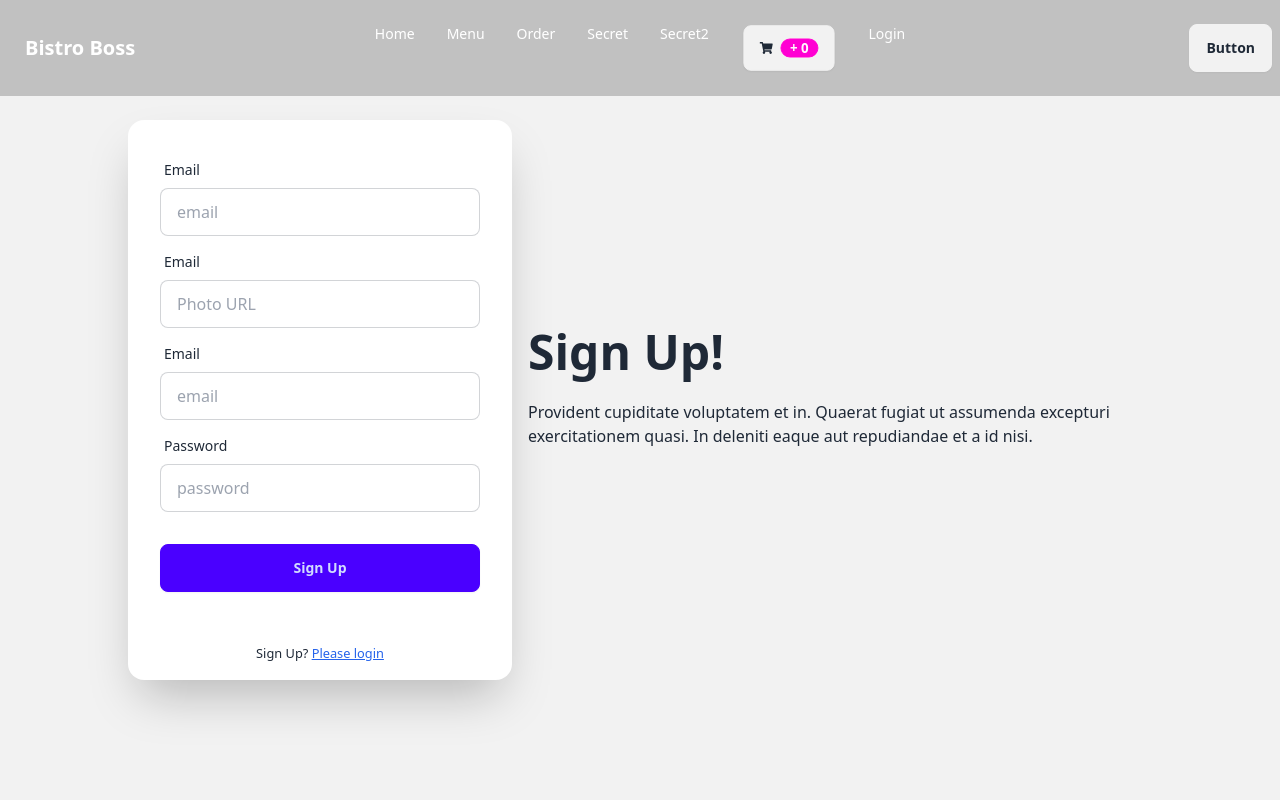
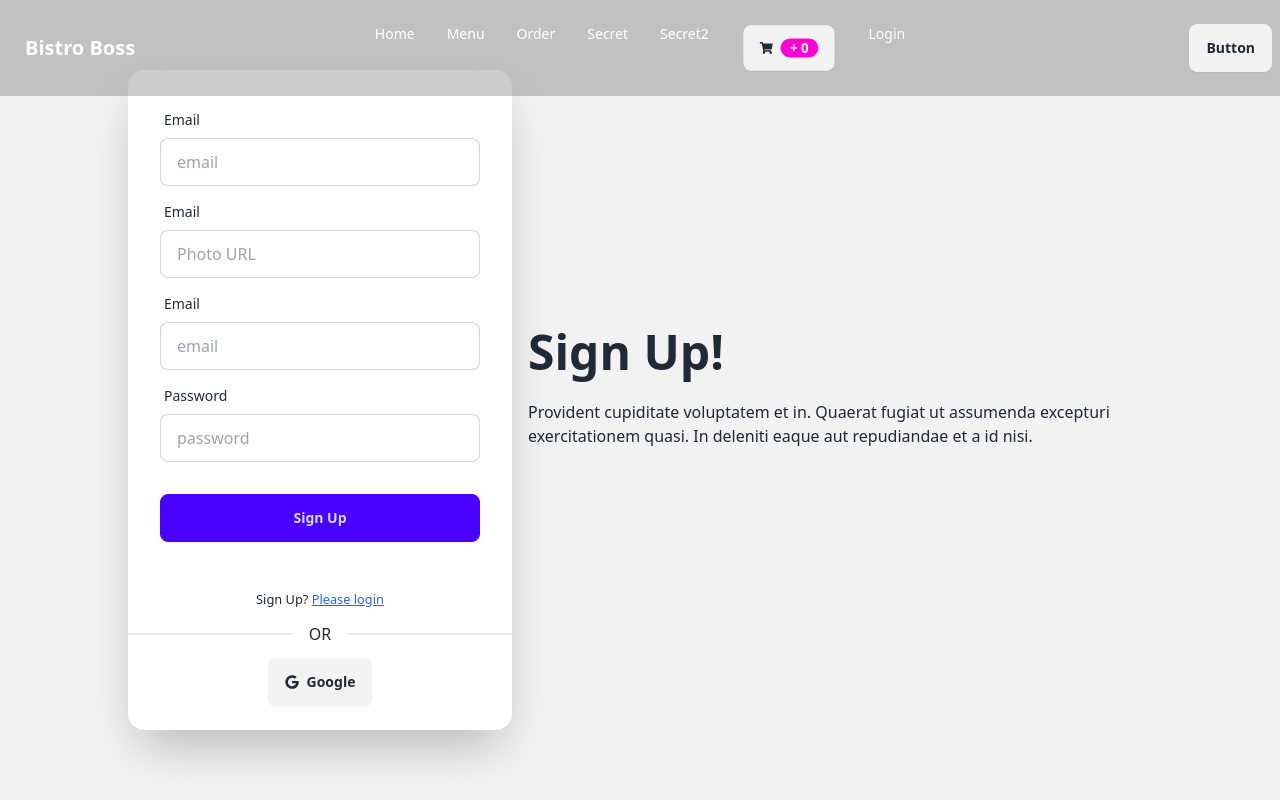
Before and after one commit to rabby-web/Bistro-Boss-Restaurant-Client, a React (Vite) app: page /signup in a window 1280 px wide. Shown: the top 800 px of the page. Built offline with nearby package versions, Linux system fonts and the light colour scheme; no server answers.

Commit message:
google sign in

```diff
--- /dev/null
+++ b/src/components/SocialLogin/SocialLogin.jsx
@@ -0,0 +1,21 @@
+import { FaGoogle } from "react-icons/fa";
+import useAuth from "../../hooks/useAuth";
+
+const SocialLogin = () => {
+  const { googleSignIn } = useAuth();
+  const handleGoogleSignIn = () => {
+    googleSignIn().then((result) => {
+      console.log(result.user);
+    });
+  };
+  return (
+    <div>
+      <button onClick={handleGoogleSignIn} className="btn w-full">
+        <FaGoogle></FaGoogle>
+        Google
+      </button>
+    </div>
+  );
+};
+
+export default SocialLogin;
--- a/src/pages/Login/Login.jsx
+++ b/src/pages/Login/Login.jsx
@@ -8,6 +8,7 @@
 import { Link, useLocation, useNavigate } from "react-router-dom";
 import { Helmet } from "react-helmet-async";
 import Swal from "sweetalert2";
+import SocialLogin from "../../components/SocialLogin/SocialLogin";
 
 const Login = () => {
   const [disabled, setDisabled] = useState(true);
@@ -131,6 +132,10 @@
                 </Link>{" "}
               </small>
             </p>
+            <div className="divider">OR</div>
+            <div className="flex mx-auto mb-6">
+              <SocialLogin></SocialLogin>
+            </div>
           </div>
         </div>
       </div>
--- a/src/pages/SignUp/SignUp.jsx
+++ b/src/pages/SignUp/SignUp.jsx
@@ -5,6 +5,7 @@
 import { AuthContext } from "../../providers/AuthProvider";
 import Swal from "sweetalert2";
 import useAxiosPublic from "../../hooks/useAxiosPublic";
+import SocialLogin from "../../components/SocialLogin/SocialLogin";
 
 const SignUp = () => {
   const axiosPublic = useAxiosPublic();
@@ -154,7 +155,7 @@
                 <button className="btn btn-primary">Sign Up</button>
               </div>
             </form>
-            <p className="text-center p-4">
+            <p className="text-center pt-3">
               <small>
                 Sign Up?{" "}
                 <Link to="/login" className="text-blue-600 underline">
@@ -162,6 +163,10 @@
                 </Link>{" "}
               </small>
             </p>
+            <div className="divider">OR</div>
+            <div className="flex mx-auto mb-6">
+              <SocialLogin></SocialLogin>
+            </div>
           </div>
         </div>
       </div>
--- a/src/providers/AuthProvider.jsx
+++ b/src/providers/AuthProvider.jsx
@@ -2,8 +2,10 @@
 import {
   createUserWithEmailAndPassword,
   getAuth,
+  GoogleAuthProvider,
   onAuthStateChanged,
   signInWithEmailAndPassword,
+  signInWithPopup,
   signOut,
   updateProfile,
 } from "firebase/auth";
@@ -15,6 +17,7 @@
 const AuthProvider = ({ children }) => {
   const [user, setUser] = useState(null);
   const [loading, setLoading] = useState(true);
+  const googleProvider = new GoogleAuthProvider();
 
   //  create user
   const createUser = (email, password) => {
@@ -26,6 +29,11 @@
   const signIn = (email, password) => {
     setLoading(true);
     return signInWithEmailAndPassword(auth, email, password);
+  };
+  // google sign in
+  const googleSignIn = () => {
+    setLoading(true);
+    return signInWithPopup(auth, googleProvider);
   };
 
   //  log out
@@ -58,6 +66,7 @@
     loading,
     createUser,
     signIn,
+    googleSignIn,
     logOut,
     updateUserProfile,
   };
```
